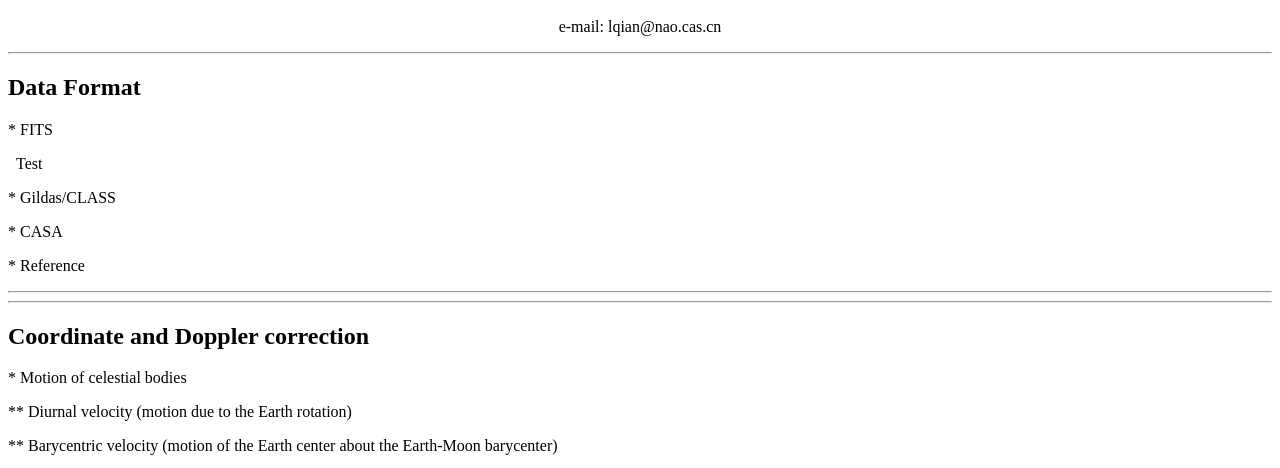
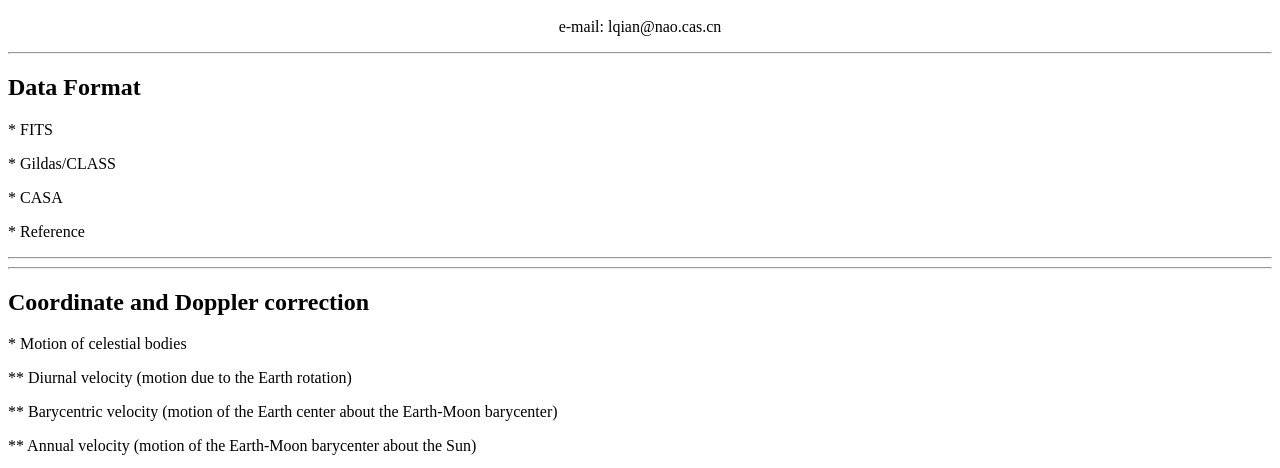
Before and after one commit to qianlivan/homepage, a plain HTML site: page index.html in a window 1280 px wide. Shown: the part 317-785 px from the top of the page. Drawn offline with Linux system fonts and the light colour scheme.

Commit message:
comment space symbols

```diff
--- a/index.html
+++ b/index.html
@@ -29,7 +29,7 @@
 
 <p> * FITS
 
-<p>&nbsp;&nbsp;Test </p>
+<!--<p>&nbsp;&nbsp;Test </p>-->
 
 <p> * Gildas/CLASS
 
```
